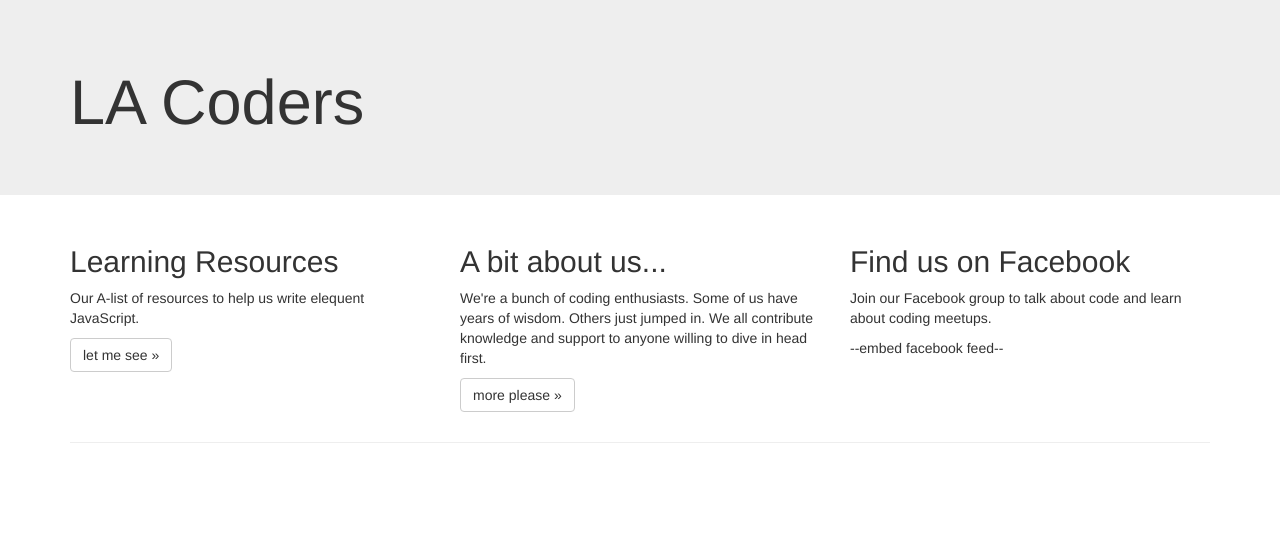
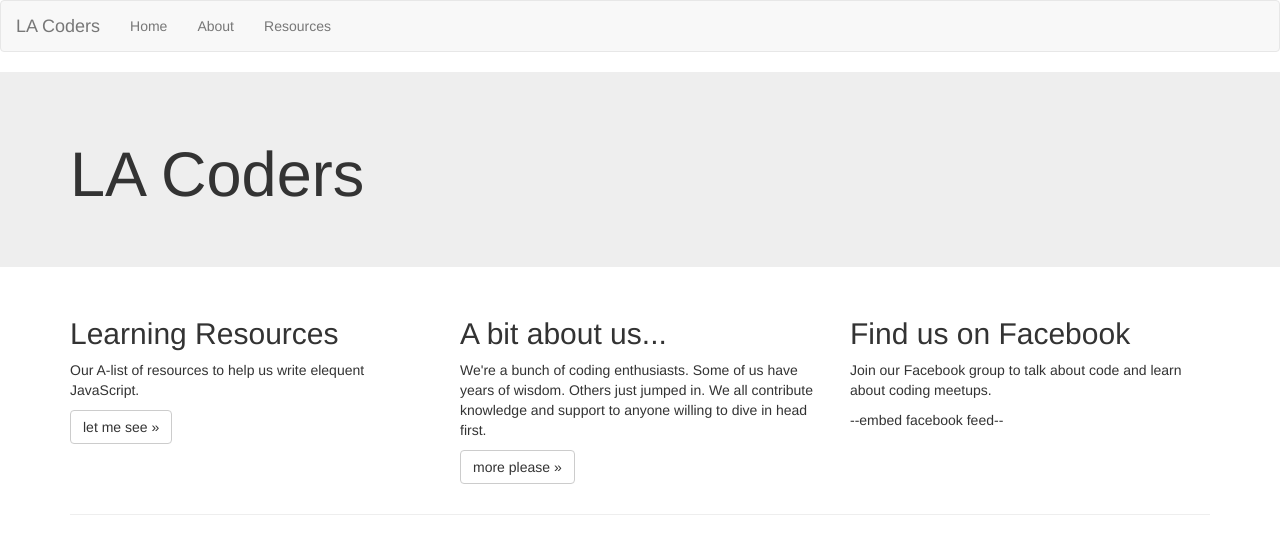
Before and after one commit to LA-Coders/LA-Coders.github.io, a plain HTML site: page index.html in a window 1280 px wide. Drawn offline with nearby package versions, Linux system fonts and the light colour scheme.

Commit message:
Update how the navbar loads
- switched from html5 include to AJAX—for now
- added a JS folder and file

```diff
--- a/index.html
+++ b/index.html
@@ -12,11 +12,12 @@
       <script src="https://oss.maxcdn.com/html5shiv/3.7.2/html5shiv.min.js"></script>
       <script src="https://oss.maxcdn.com/respond/1.4.2/respond.min.js"></script>
     <![endif]-->
-    <link rel="import" href="nav.html">
+    <script data-require="jquery@2.1.4" data-semver="2.1.4" src="https://code.jquery.com/jquery-2.1.4.js"></script>
+    <script src="js/script.js"></script>
 
   </head>
   <body>
-    <div id="nav"></div>
+    <nav id='navbar'></nav>
     <div class="jumbotron">
       <div class="container">
         <h1>LA Coders</h1>
--- /dev/null
+++ b/js/script.js
@@ -0,0 +1,8 @@
+//Add the navbar to the top of pages with ajax
+$(document).ready(function() {
+  $.ajax({ url: 'nav.html' })
+    .done(function(response) {
+      $('#navbar').html(response);
+    })
+  ;
+});
```
Also changed, not shown: about.html (+3 -2 lines), nav.html (+2 -2 lines).
